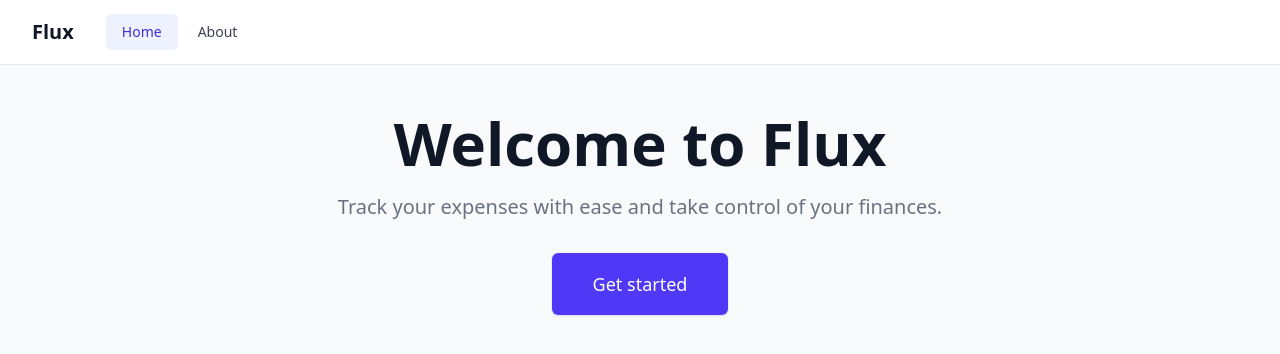
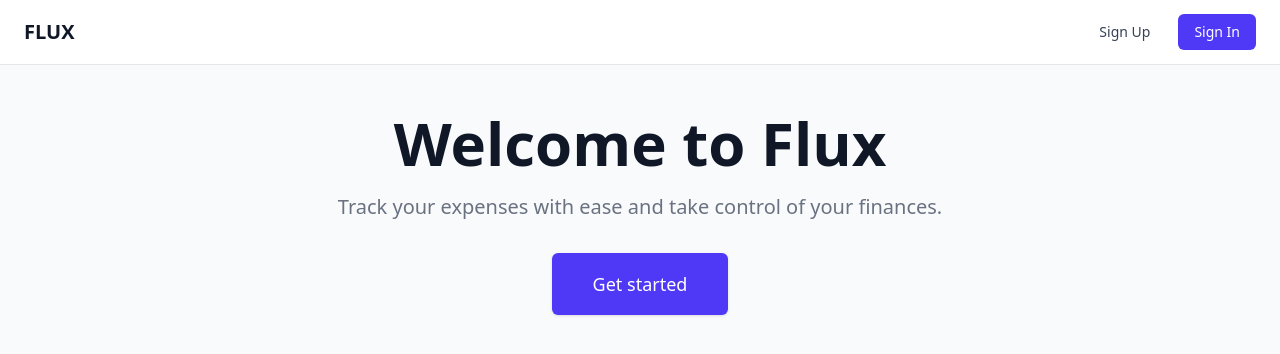
Before and after one commit to ALpolymer/flux-tracker, a React (Vite) app: page / in a window 1280 px wide. Shown: the top 354 px of the page. Built offline with nearby package versions, Linux system fonts and the light colour scheme.

Commit message:
refactor: change Navbar.tsx and home page

```diff
--- a/src/App.tsx
+++ b/src/App.tsx
@@ -8,7 +8,8 @@ import Dashboard from "./components/Dashboard.tsx";
 import Expenses from "./components/Expenses.tsx";
 import Wallets from "./components/Wallets.tsx";
 import Categories from "./components/Categories.tsx";
-import Login from "./components/Login.tsx";
+import SignIn from "./components/SignIn.tsx";
+import SignUp from "./components/SignUp.tsx";
 import {mockUsers} from "./data/mockData.ts";
 import {seedData} from "./utils/seedData.ts";
 import type {User} from "./types";
@@ -29,7 +30,8 @@ function App() {
                 <Routes>
                     <Route path="/" element={<Home />} />
                     <Route path="about" element={<About />} />
-                    <Route path="login" element={<Login/>}/>
+                    <Route path="signin" element={<SignIn/>}/>
+                    <Route path="signup" element={<SignUp/>}/>
                     <Route path="flux" element={<Tracker/>}>
                         <Route index element={<Dashboard/>}/>
                         <Route path="expenses" element={<Expenses/>}/>
--- a/src/components/Home.tsx
+++ b/src/components/Home.tsx
@@ -17,7 +17,7 @@ const Home = () => {
                         <div className="rounded-md shadow">
                             <button
                                 className="w-full flex items-center justify-center px-8 py-3 border border-transparent text-base font-medium rounded-md text-white bg-indigo-600 hover:bg-indigo-700 md:py-4 md:text-lg md:px-10 transition-colors"
-                                onClick={() => navigate("login")}
+                                onClick={() => navigate("signin")}
                             >
                                 Get started
                             </button>
--- a/src/components/Navbar.tsx
+++ b/src/components/Navbar.tsx
@@ -3,38 +3,25 @@ import {NavLink} from 'react-router'
 const Navbar = () => {
     return (
         <nav className="bg-white shadow-sm border-b border-gray-200">
-            <div className="max-w-7xl  px-4 sm:px-6 lg:px-8">
+            <div className="w-full px-6">
                 <div className="flex justify-between items-center h-16">
-                    <div className="flex items-center space-x-8">
-                        <span className="text-xl font-semibold text-gray-900">
-                            Flux
-                        </span>
-                        <div className="hidden md:flex space-x-1">
+                    <NavLink to="/" className="text-xl font-bold text-gray-900">
+                        FLUX
+                    </NavLink>
+
+                    <div className="flex items-center space-x-3">
                         <NavLink
-                                to="/"
-                                className={({ isActive }) =>
-                                    `px-4 py-2 rounded-md text-sm font-medium transition-colors ${
-                                        isActive
-                                            ? 'bg-indigo-50 text-indigo-700'
-                                            : 'text-gray-700 hover:text-gray-900 hover:bg-gray-50'
-                                    }`
-                                }
+                            to="/register"
+                            className="px-4 py-2 text-sm font-medium text-gray-700 hover:text-gray-900 transition-colors"
                         >
-                                Home
+                            Sign Up
                         </NavLink>
                         <NavLink
-                                to="/about"
-                                className={({ isActive }) =>
-                                    `px-4 py-2 rounded-md text-sm font-medium transition-colors ${
-                                        isActive
-                                            ? 'bg-indigo-50 text-indigo-700'
-                                            : 'text-gray-700 hover:text-gray-900 hover:bg-gray-50'
-                                    }`
-                                }
+                            to="/signin"
+                            className="px-4 py-2 text-sm font-medium text-white bg-indigo-600 rounded-md hover:bg-indigo-700 transition-colors"
                         >
-                                About
+                            Sign In
                         </NavLink>
-                        </div>
                     </div>
                 </div>
             </div>
```
Lines whose indentation alone changed are shown as unchanged.
